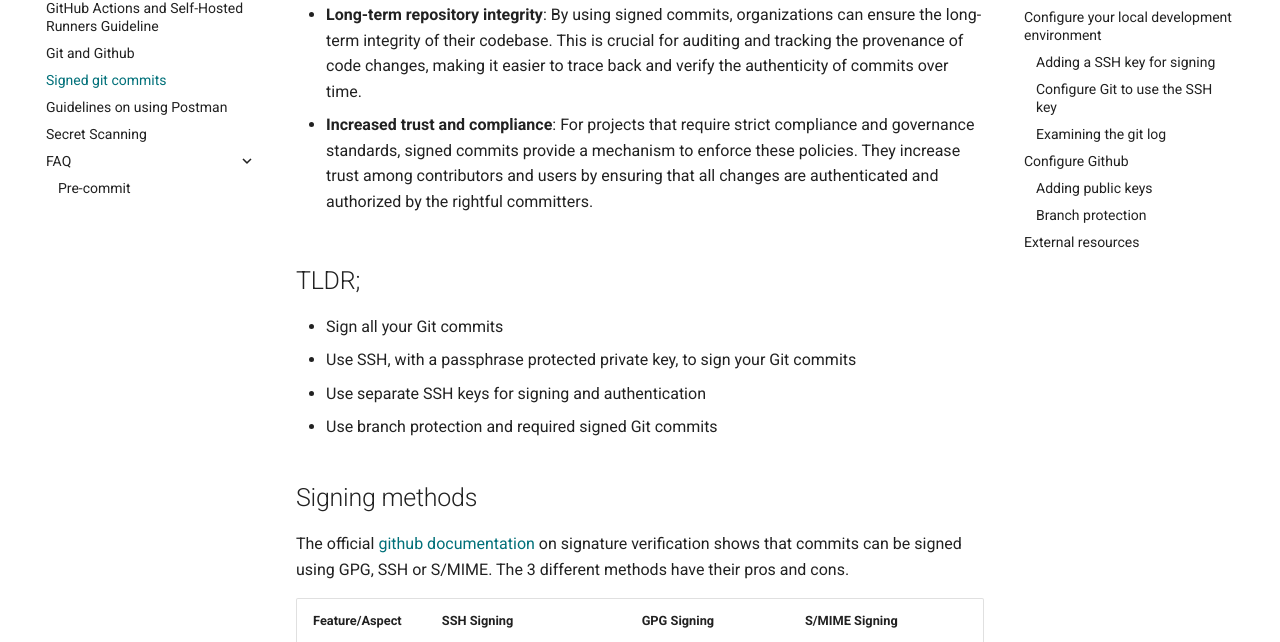
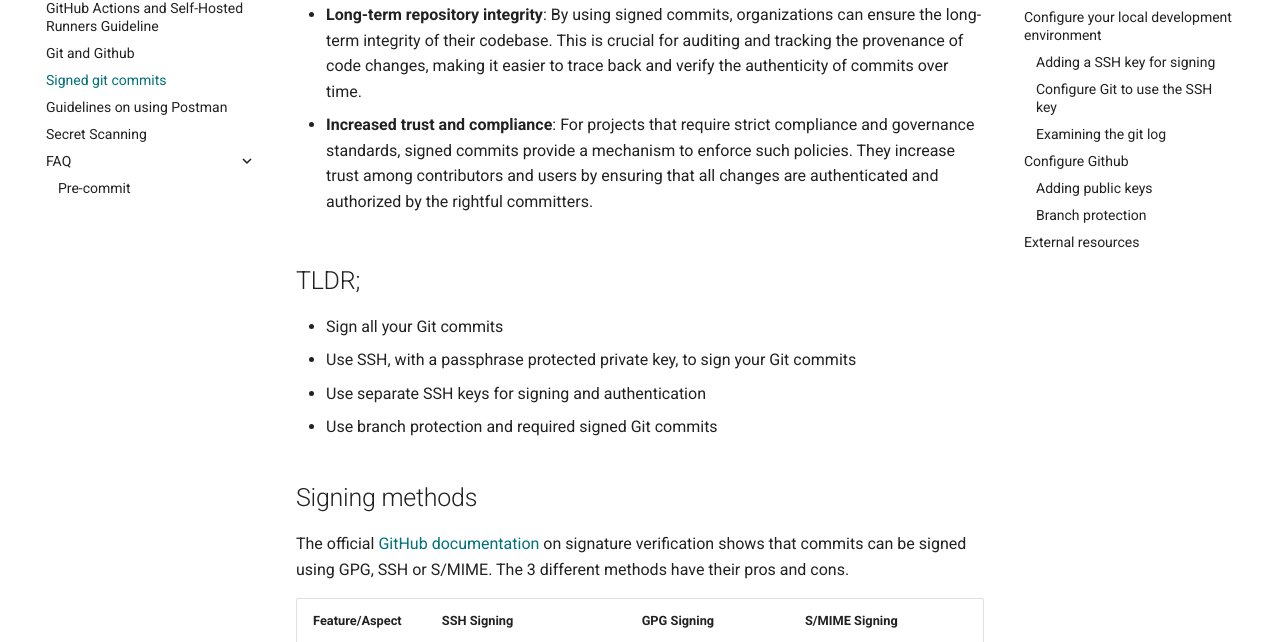
Before and after one commit to equinor/appsec, an MkDocs documentation site: the page built from docs/guidelines/git-signed-commits.md, in a window 1280 px wide and 900 px high, scrolled down 487 px. Shown: the part 145-787 px from the top of the window. Built offline with MkDocs 1.6.1 and Material for MkDocs 9.7.7, drawn with Linux system fonts in a browser that asks for light colours; some web fonts are replaced; comment, search, counter and statistics services are not loaded; some of the changed text lies outside the part shown.

Commit message:
fix typos and re-phrase some places

```diff
--- a/docs/guidelines/git-signed-commits.md
+++ b/docs/guidelines/git-signed-commits.md
@@ -10,7 +10,7 @@
 
 - **Long-term repository integrity**: By using signed commits, organizations can ensure the long-term integrity of their codebase. This is crucial for auditing and tracking the provenance of code changes, making it easier to trace back and verify the authenticity of commits over time.
 
-- **Increased trust and compliance**: For projects that require strict compliance and governance standards, signed commits provide a mechanism to enforce these policies. They increase trust among contributors and users by ensuring that all changes are authenticated and authorized by the rightful committers.
+- **Increased trust and compliance**: For projects that require strict compliance and governance standards, signed commits provide a mechanism to enforce such policies. They increase trust among contributors and users by ensuring that all changes are authenticated and authorized by the rightful committers.
 
 ## TLDR;
 
@@ -21,7 +21,7 @@
 
 ## Signing methods
 
-The official [github documentation](https://docs.github.com/en/authentication/managing-commit-signature-verification/about-commit-signature-verification) on signature verification shows that commits can be signed using GPG, SSH or S/MIME. The 3 different methods have their pros and cons.
+The official [GitHub documentation](https://docs.github.com/en/authentication/managing-commit-signature-verification/about-commit-signature-verification) on signature verification shows that commits can be signed using GPG, SSH or S/MIME. The 3 different methods have their pros and cons.
 
 | Feature/Aspect             | SSH Signing                                                | GPG Signing                                                    | S/MIME Signing                                               |
 |----------------------------|------------------------------------------------------------|----------------------------------------------------------------|--------------------------------------------------------------|
@@ -45,7 +45,7 @@
 
 We assume that you are using SSH to authenticate Git with github.com. Consult our [guideline](git-github.md) for more information on this topic.
 
-The Github documentation on [SSH commit signature verification](https://docs.github.com/en/authentication/managing-commit-signature-verification/about-commit-signature-verification#ssh-commit-signature-verification) is a good source for detailed information.
+The GitHub documentation on [SSH commit signature verification](https://docs.github.com/en/authentication/managing-commit-signature-verification/about-commit-signature-verification#ssh-commit-signature-verification) is a good source for detailed information.
 
 ### Adding a SSH key for signing
 
```
Also changed, not shown: docs/guidelines/gh-actions-runners.md (+2 -2 lines), docs/guidelines/git-github.md (+3 -3 lines).
